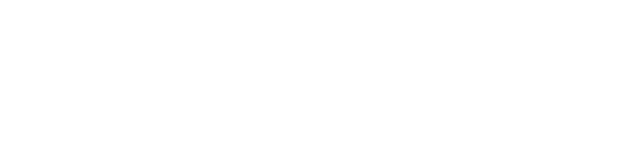
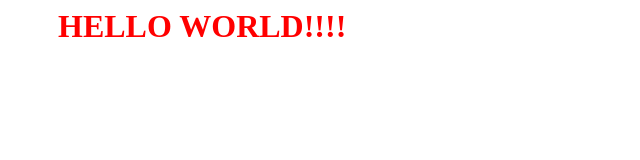
Before and after one commit to dbearchell/Hello_World, a plain HTML site: page index.html in a window 1280 px wide. Shown: the whole page, without its empty margins (0-640 px from the left). Drawn offline with Linux system fonts and the light colour scheme.

Commit message:
More fancy stuff.

```diff
--- a/index.html
+++ b/index.html
@@ -1,2 +1,6 @@
 <html>
+
+
+<script src="script.js"></script>
+<link href="style.css" rel="stylesheet">
 </html>
--- a/script.js
+++ b/script.js
@@ -0,0 +1 @@
+document.write("<h1>HELLO WORLD!!!!</h1>");
--- a/style.css
+++ b/style.css
@@ -0,0 +1,4 @@
+h1{
+  color: red;
+  text-indent: 50px;
+}
```
